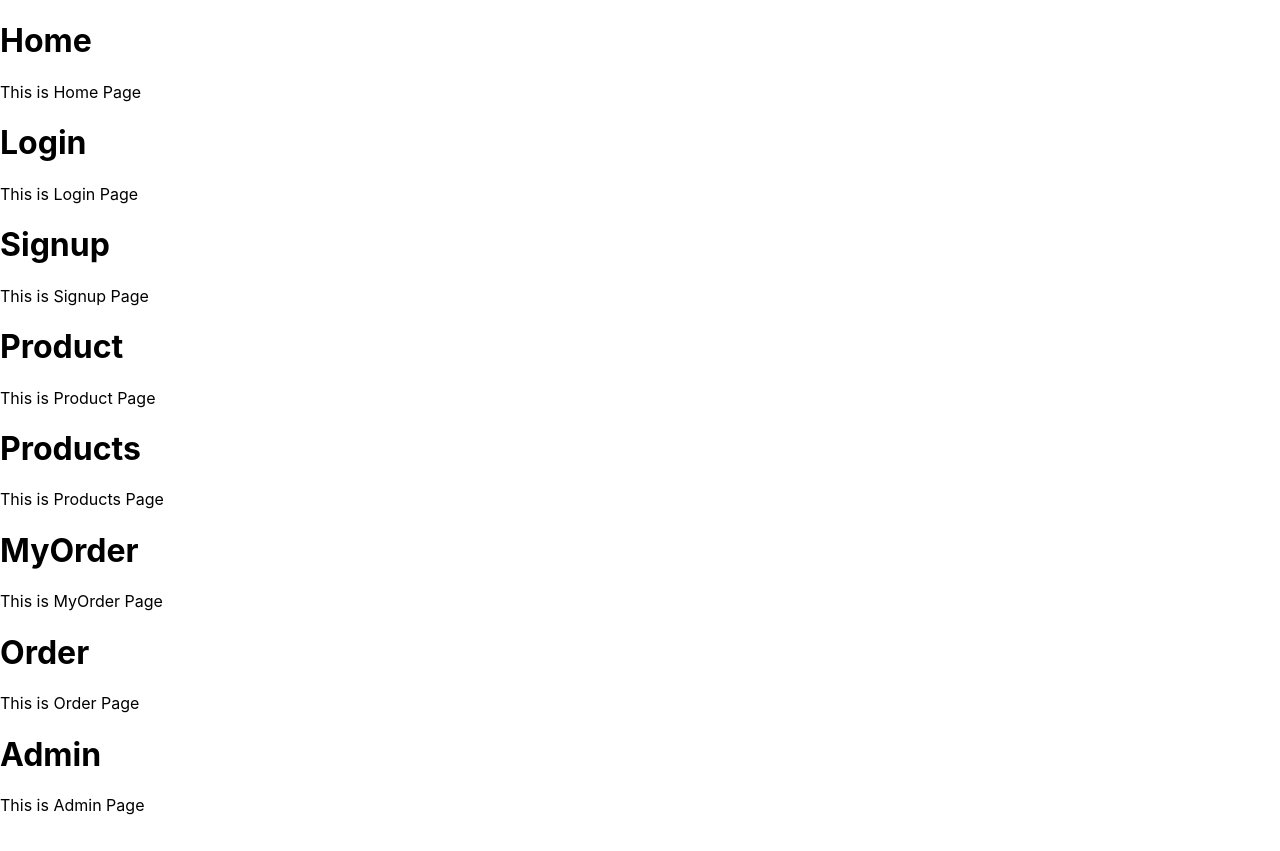
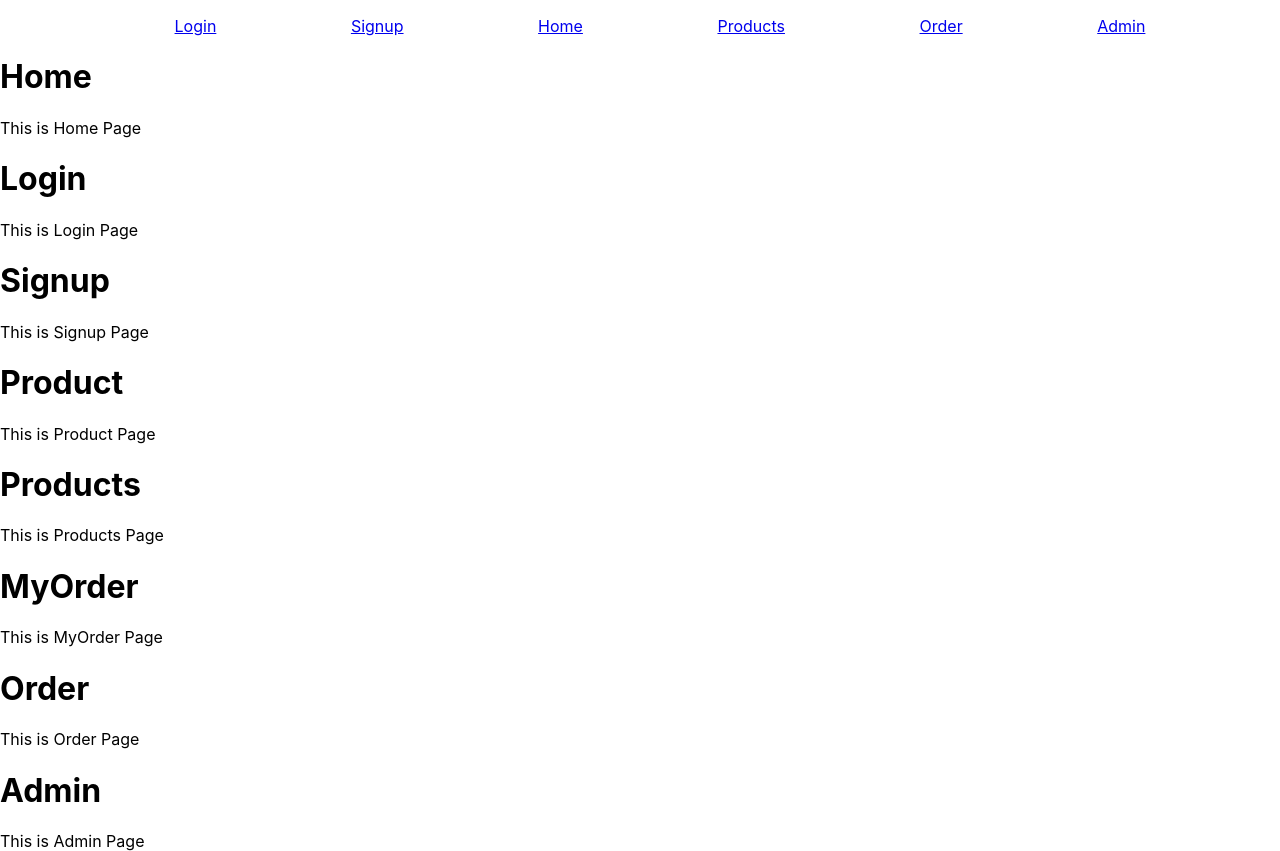
Before and after one commit to Burhanuddin-49/React-js, a React (Create React App) app in the folder my-app/: page / in a window 1280 px wide. Before the commit the page ends 815 px from the top, so only its background shows below. Built offline with nearby package versions, Linux system fonts and the light colour scheme.

Commit message:
Link and BrowserRouter

```diff
--- a/my-app/src/App.js
+++ b/my-app/src/App.js
@@ -1,23 +1,27 @@
-import Home from './components/Home'
-import Login from './components/Login'
-import Signup from './components/Signup'
-import Product from './components/Product'
-import Products from './components/Products'
-import MyOrder from './components/MyOrder'
-import Order from './components/Order'
-import Admin from './components/Admin'
+import Home from "./components/Home";
+import Login from "./components/Login";
+import Signup from "./components/Signup";
+import Product from "./components/Product";
+import Products from "./components/Products";
+import MyOrder from "./components/MyOrder";
+import Order from "./components/Order";
+import Admin from "./components/Admin";
+import Navbar from "./layout/Navbar";
+import { Routes,Route } from "react-router-dom";
 
 function App() {
   return (
     <div>
-      <Home/>
-      <Login/>
-      <Signup/>
-      <Product/>
-      <Products/>
-      <MyOrder/>
-      <Order/>
-      <Admin/>
+      <Navbar />
+      <Home />
+      <Login />
+      <Signup />
+      <Product />
+      <Products />
+      <MyOrder />
+      <Order />
+      <Admin />
+      {/* <Routes></Routes> */}
     </div>
   );
 }
--- a/my-app/src/index.js
+++ b/my-app/src/index.js
@@ -2,11 +2,17 @@ import React from "react";
 import ReactDOM from "react-dom";
 import "./index.css";
 import App from "./App";
-
+import store from "./store";
+import { Provider } from "react-redux";
+import { BrowserRouter } from "react-router-dom";
 
 ReactDOM.render(
   <React.StrictMode>
-    <App />
+    <BrowserRouter>
+      <Provider store={store}>
+        <App />
+      </Provider>
+    </BrowserRouter>
   </React.StrictMode>,
   document.getElementById("root")
 );
--- /dev/null
+++ b/my-app/src/layout/Navbar.js
@@ -0,0 +1,30 @@
+import { Link } from 'react-router-dom'
+
+const Navbar = () => {
+  return (
+    <div>
+      <ul style={{ display: 'flex', justifyContent: 'space-evenly'}}>
+        <li>
+          <Link to="/login">Login</Link>
+        </li>
+        <li>
+          <Link to="/signup">Signup</Link>
+        </li>
+        <li>
+          <Link to="/">Home</Link>
+        </li>
+        <li>
+          <Link to="/products">Products</Link>
+        </li>
+        <li>
+          <Link to="/order">Order</Link>
+        </li>
+        <li>
+          <Link to="/admin">Admin</Link>
+        </li>
+      </ul>
+    </div>
+  );
+};
+
+export default Navbar;
--- a/my-app/src/reducers/authReducer.js
+++ b/my-app/src/reducers/authReducer.js
@@ -1,9 +1,8 @@
 const initialState = {
   token: null,
 };
-
-export default function authReducer(state= initialState,action) {
-    cosnt (type,payload) = action
+const authReducer = (state= initialState,action) => {
+    const {type, payload} = action
 
     switch(type){
         default:
@@ -11,3 +10,6 @@ export default function authReducer(state= initialState,action) {
     }
 
 }
+
+
+export default authReducer
--- /dev/null
+++ b/my-app/src/reducers/categoryReducer.js
@@ -0,0 +1,15 @@
+const initialState = {
+    categories: [],
+  };
+  const categoriesReducer = (state= initialState,action) => {
+      const {type,payload} = action
+
+      switch(type){
+          default:
+              return state
+      }
+
+  }
+
+
+  export default categoriesReducer
--- /dev/null
+++ b/my-app/src/reducers/index.js
@@ -0,0 +1,12 @@
+import { combineReducers } from "redux";
+import auth from "./authReducer";
+import loader from "./loaderReducer";
+import categories from "./products";
+import products from "./categoryReducer";
+
+export default combineReducers({
+  auth,
+  loader,
+  products,
+  categories,
+});
--- /dev/null
+++ b/my-app/src/reducers/loaderReducer.js
@@ -0,0 +1,15 @@
+const initialState = {
+    isLoading: false,
+  };
+  const loaderReducer = (state= initialState,action) => {
+      const {type,payload} = action
+
+      switch(type){
+          default:
+              return state
+      }
+
+  }
+
+
+  export default loaderReducer
--- /dev/null
+++ b/my-app/src/reducers/products.js
@@ -0,0 +1,15 @@
+const initialState = {
+    products: [],
+  };
+  const productsReducer = (state= initialState,action) => {
+      const {type,payload} = action
+
+      switch(type){
+          default:
+              return state
+      }
+
+  }
+
+
+  export default productsReducer
--- /dev/null
+++ b/my-app/src/store.js
@@ -0,0 +1,9 @@
+import { createStore } from "redux";
+import { composeWithDevTools } from "redux-devtools-extension";
+import rootReducer from "./reducers/index";
+
+const initialState = {};
+
+const store = createStore(rootReducer, initialState, composeWithDevTools());
+
+export default store
```
